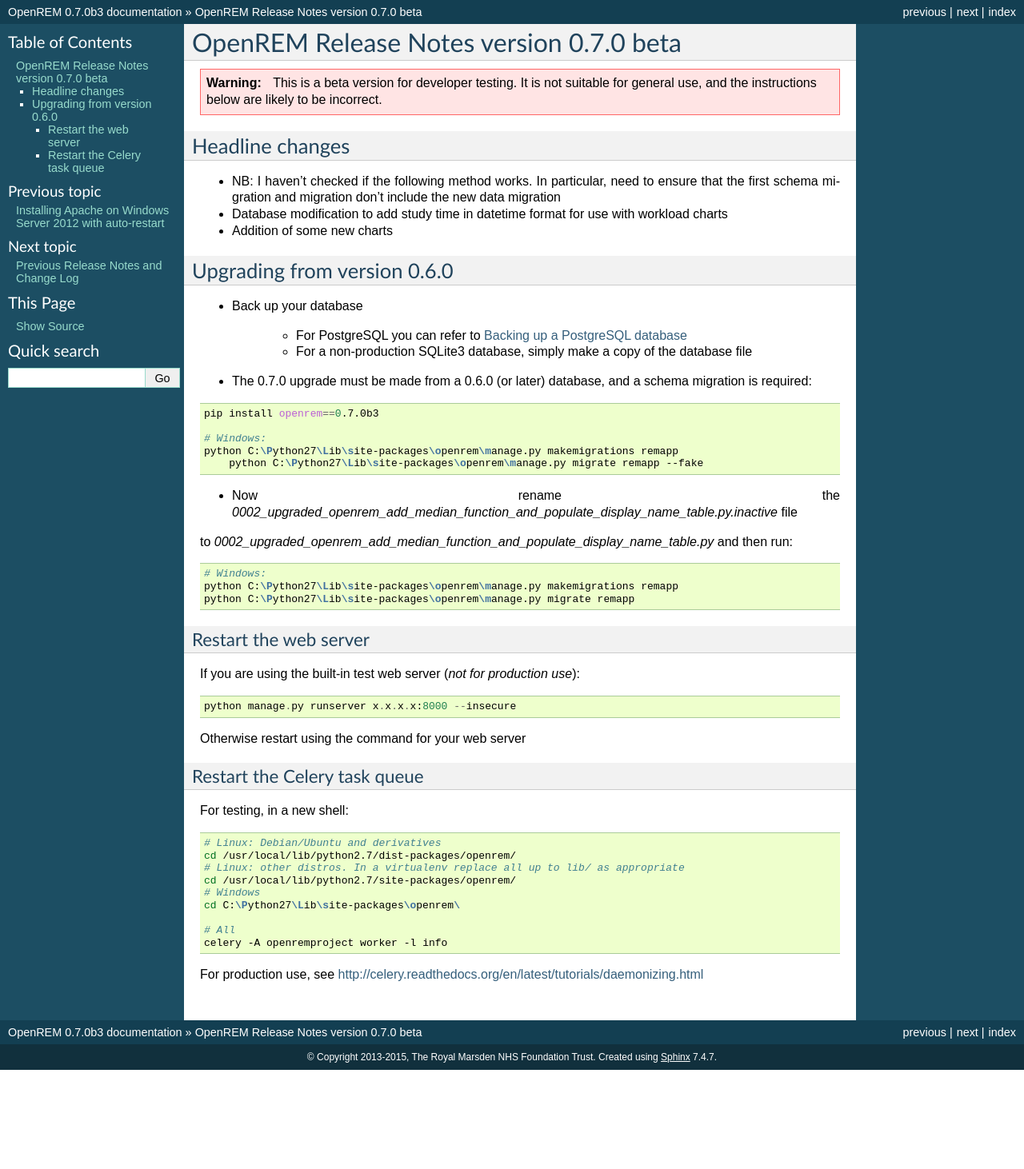
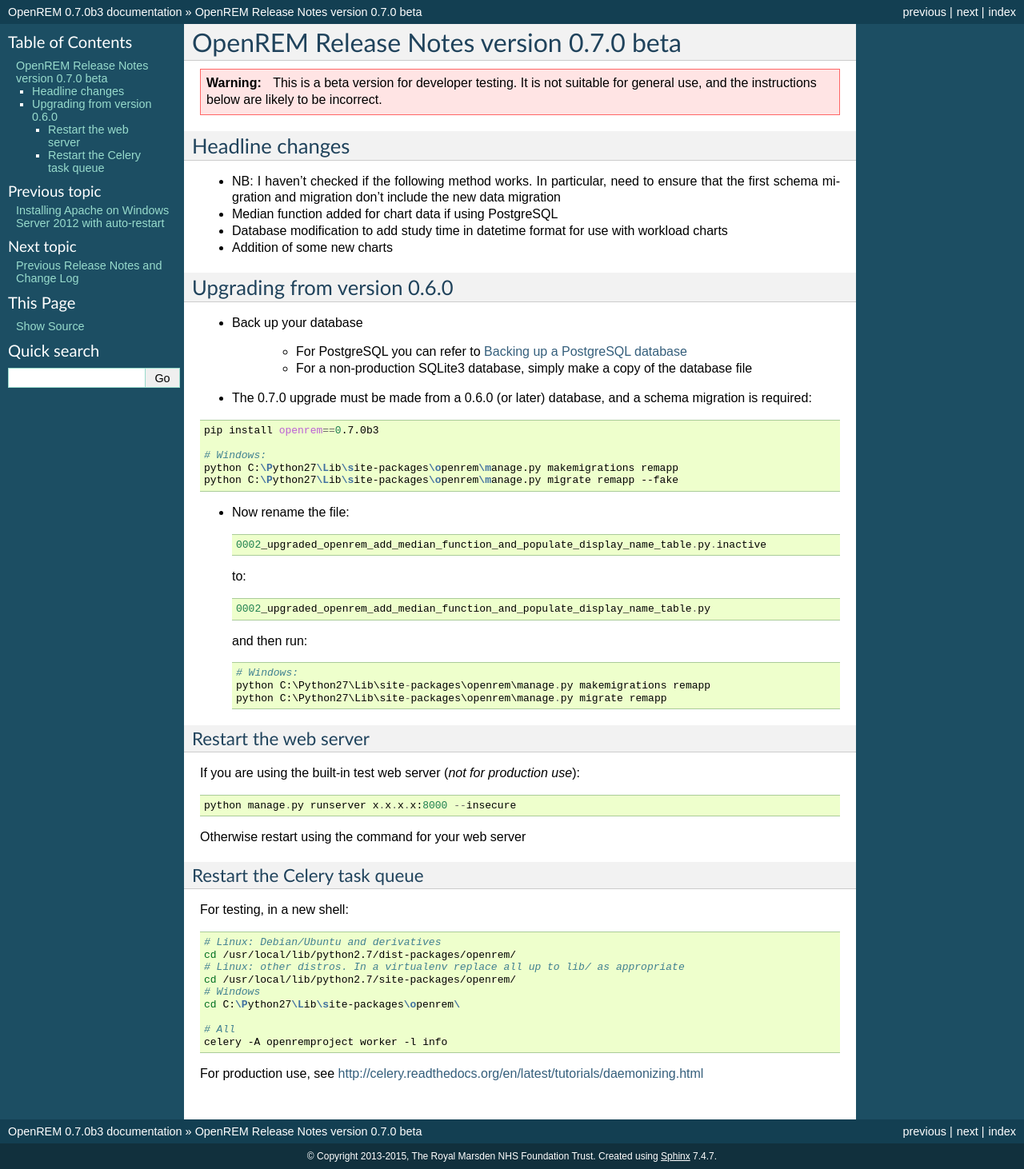
Before and after one commit to ckswilliams/modOpenREM, a Sphinx documentation site: the page built from docs/release-0.7.0.rst, in a window 1280 px wide. Shown: the whole page at 80% size. Built offline with Sphinx 7.4.7, drawn with Linux system fonts in a browser that asks for light colours; before the commit the page ends 1338 px from its top, so only the background shows below that; some of the changed lines change nothing that is shown.

Commit message:
Reformatted some of the release notes. References issue #257.

```diff
--- a/docs/release-0.7.0.rst
+++ b/docs/release-0.7.0.rst
@@ -12,6 +12,7 @@
 ****************
 
 * NB: I haven't checked if the following method works. In particular, need to ensure that the first schema migration and migration don't include the new data migration
+* Median function added for chart data if using PostgreSQL
 * Database modification to add study time in datetime format for use with workload charts
 * Addition of some new charts
 
@@ -32,12 +33,17 @@
 
     # Windows:
     python C:\Python27\Lib\site-packages\openrem\manage.py makemigrations remapp
-	python C:\Python27\Lib\site-packages\openrem\manage.py migrate remapp --fake
+    python C:\Python27\Lib\site-packages\openrem\manage.py migrate remapp --fake
 
-* Now rename the `0002_upgraded_openrem_add_median_function_and_populate_display_name_table.py.inactive` file
-to `0002_upgraded_openrem_add_median_function_and_populate_display_name_table.py` and then run:
+* Now rename the file::
 
-.. sourcecode:: bash
+    0002_upgraded_openrem_add_median_function_and_populate_display_name_table.py.inactive
+
+  to::
+
+    0002_upgraded_openrem_add_median_function_and_populate_display_name_table.py
+
+  and then run::
 
     # Windows:
     python C:\Python27\Lib\site-packages\openrem\manage.py makemigrations remapp
```
